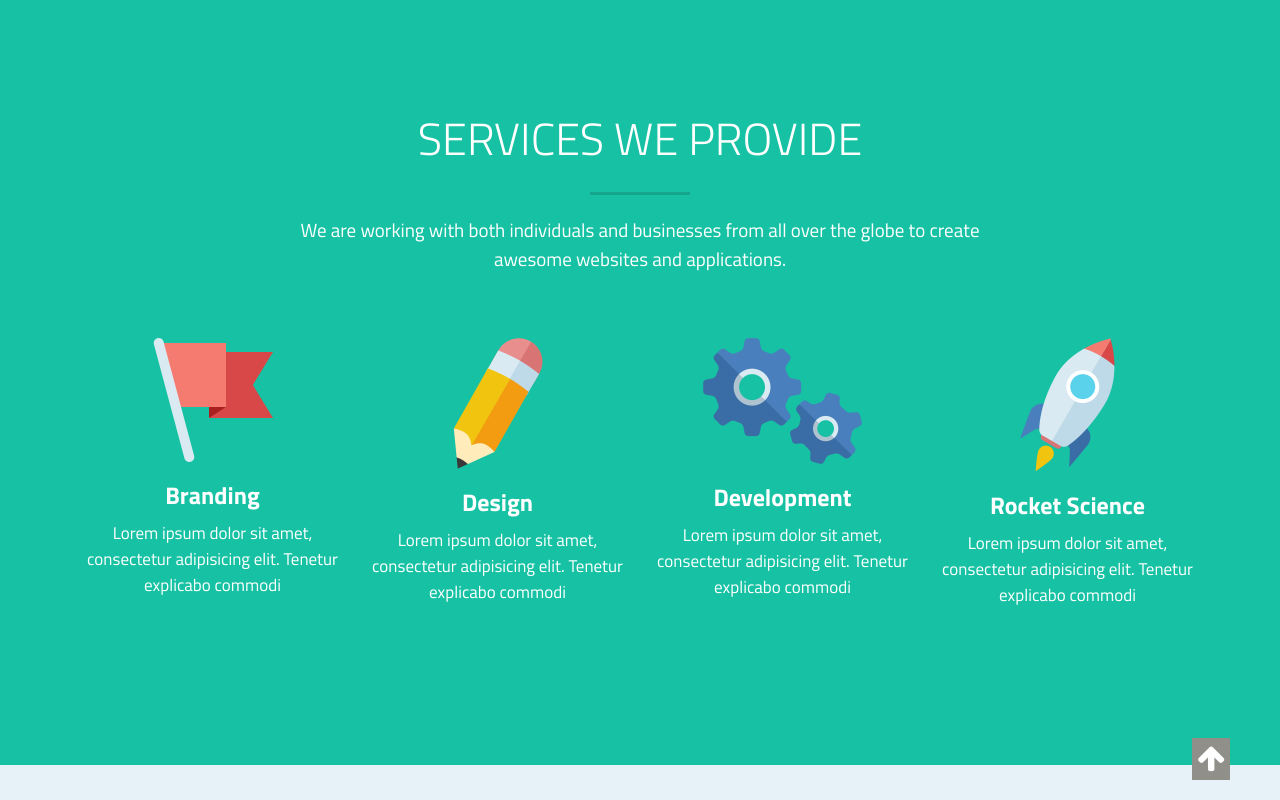
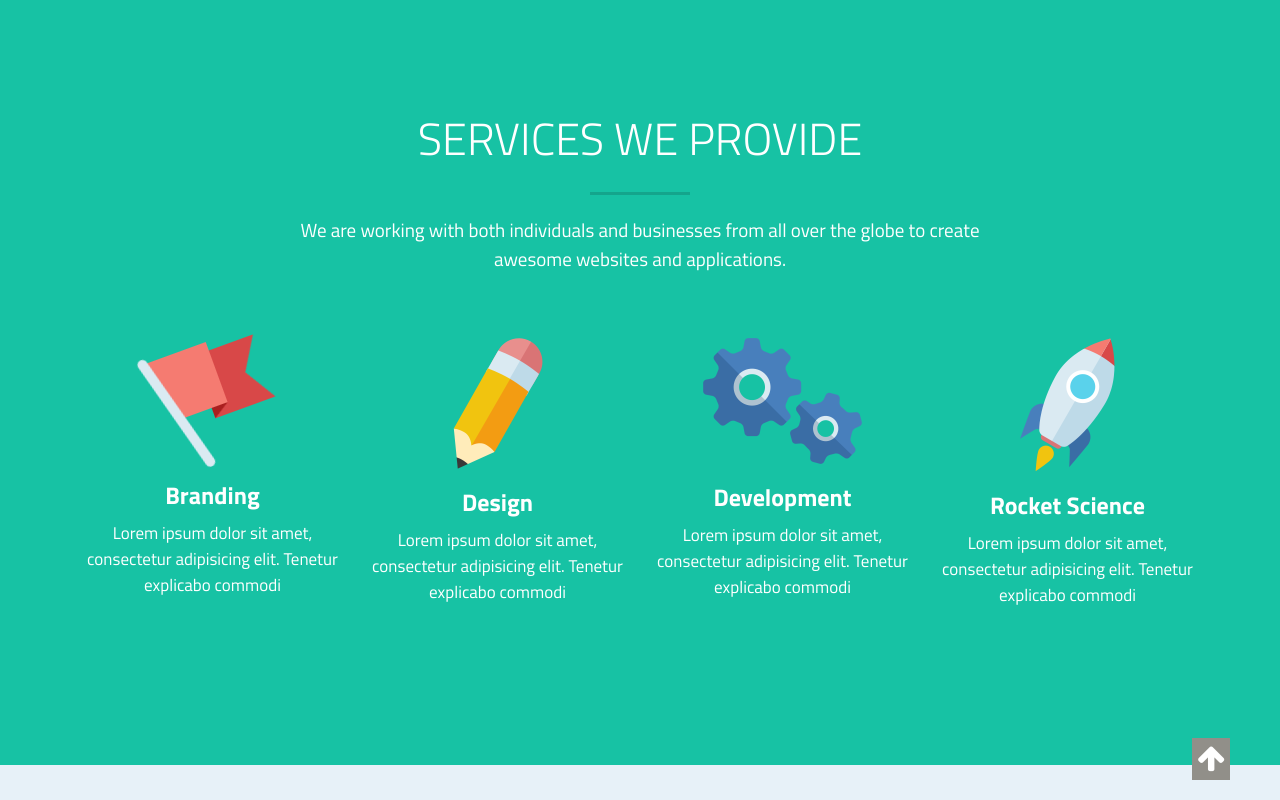
Before and after one commit to tanvir214/portfolio, a plain HTML site: page index.html in a window 1280 px wide. In both pictures the pointer is over the picture 212 px from the left and 1036 px from the top of the page. Shown: the part 636-1436 px from the top of the page. Drawn offline with Linux system fonts and the light colour scheme.

Commit message:
Add files via upload

```diff
--- a/css/style.css
+++ b/css/style.css
@@ -138,6 +138,10 @@ nav ul li a:hover {
     margin: 0 auto;
     display: block;
     transition: .4s ease;
+}
+
+.section-one-one img:hover {
+    transform: rotate(-20deg);
 }
 
 .section-one-one h2 {
```
Also changed, not shown: index.html (+3 -1 lines).
